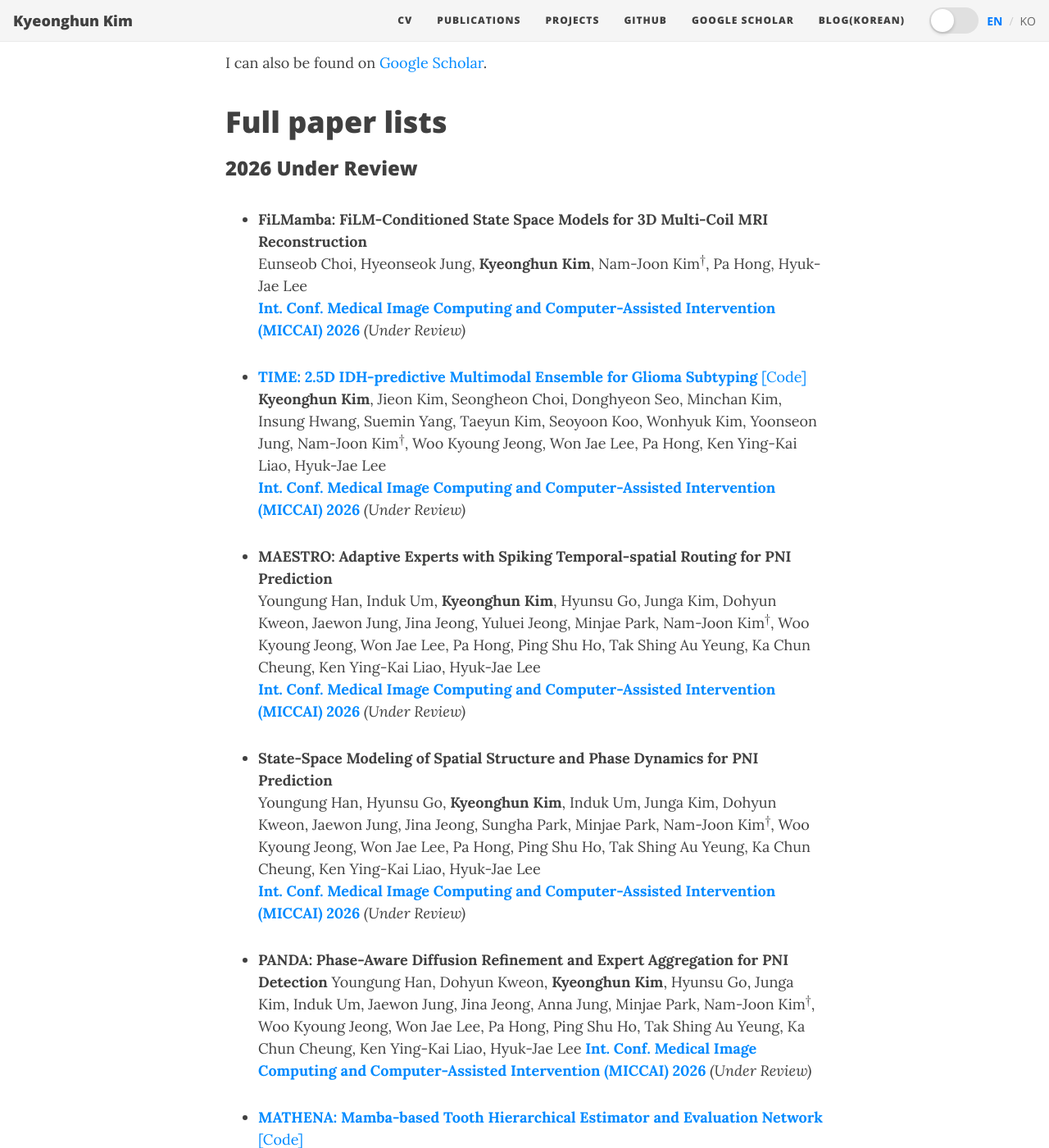
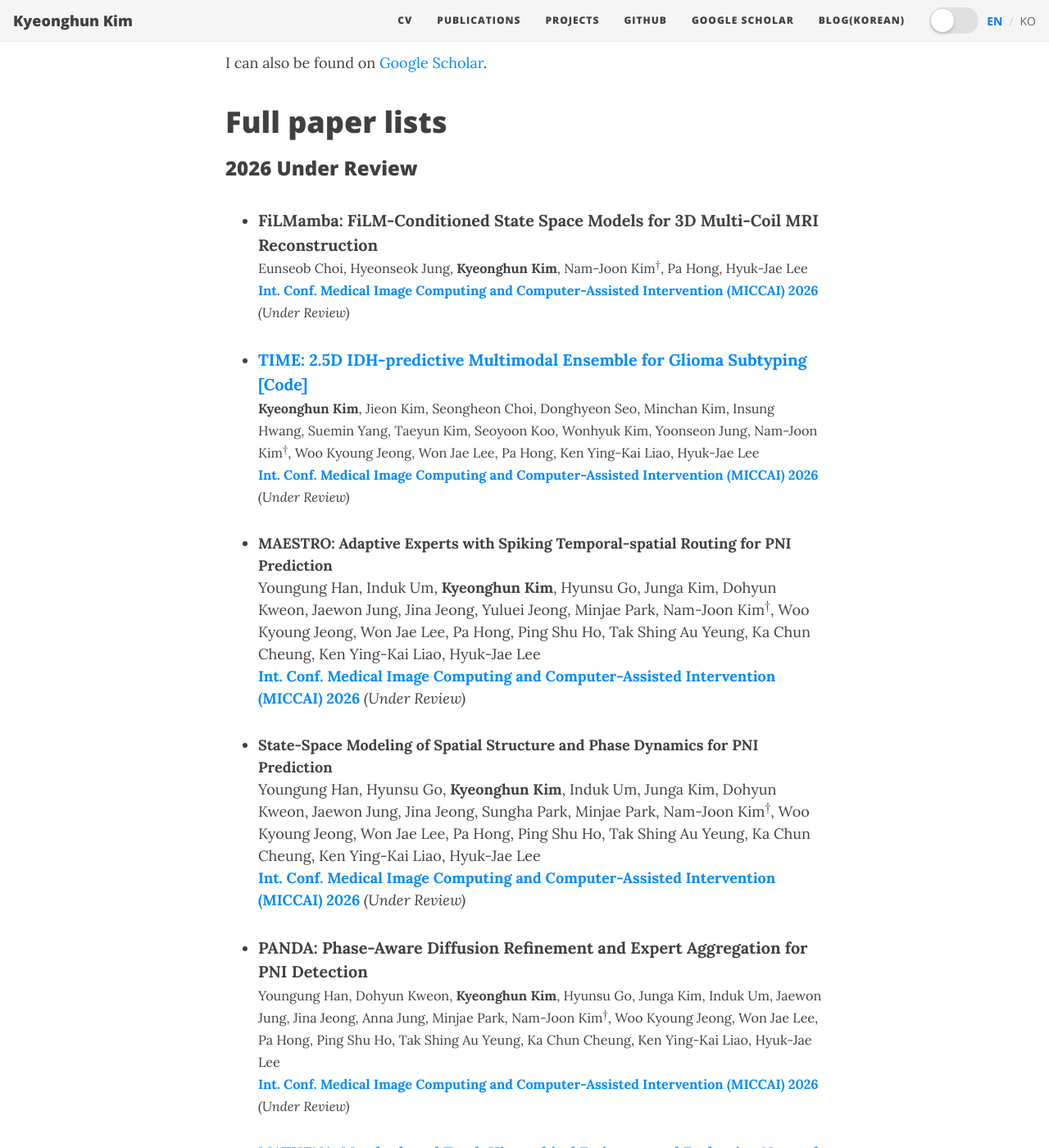
Before and after one commit to khkim1729/khkim1729.github.io, a Jekyll site: the page built from publication.md, in a window 1280 px wide and 1400 px high, scrolled down 310 px. Shown: the whole window at 82% size. Built offline with Jekyll 4.4.1, drawn with Linux system fonts in a browser that asks for light colours; nearby versions of some CDN libraries; some of the changed text lies outside the part shown.

Commit message:
Standardize publication formatting and enhance footer functionality
- Apply consistent publication format across all papers with proper line breaks
- Implement CSS styling for title, author, and venue text differentiation
- Add Portfolio link to footer social network icons for all pages
- Ensure Recent Publications matches full publication page formatting
- Improve visual hierarchy with larger titles and smaller author/venue text

```diff
--- a/_includes/social-networks-links.html
+++ b/_includes/social-networks-links.html
@@ -104,6 +104,18 @@
         <i class="fab fa-linkedin fa-stack-1x fa-inverse"></i>
       </span>
       <span class="sr-only">LinkedIn</span>
+   </a>
+  </li>
+{%- endif -%}
+
+{%- if site.social-network-links.portfolio -%}
+  <li class="list-inline-item">
+    <a href="{{ site.social-network-links.portfolio }}" title="Portfolio" target="_blank">
+      <span class="fa-stack fa-lg" aria-hidden="true">
+        <i class="fas fa-circle fa-stack-2x"></i>
+        <i class="fas fa-briefcase fa-stack-1x fa-inverse"></i>
+      </span>
+      <span class="sr-only">Portfolio</span>
    </a>
   </li>
 {%- endif -%}
--- a/publication.md
+++ b/publication.md
@@ -2,6 +2,12 @@
 layout: page
 title: Publication
 ---
+
+<style>
+.paper-title { font-size: 1.1em; font-weight: bold; }
+.paper-authors { font-size: 0.9em; }
+.paper-venue { font-size: 0.9em; }
+</style>
 
 \* indicates alphabetical order or equal contribution.
 
@@ -11,13 +17,13 @@ I can also be found on [Google Scholar](https://scholar.google.com/citations?use
 
 ### 2026 Under Review
 
-- **FiLMamba: FiLM-Conditioned State Space Models for 3D Multi-Coil MRI Reconstruction**<br/>
-  Eunseob Choi, Hyeonseok Jung, **Kyeonghun Kim**, Nam-Joon Kim<sup>†</sup>, Pa Hong, Hyuk-Jae Lee<br/>
-  [**Int. Conf. Medical Image Computing and Computer-Assisted Intervention (MICCAI) 2026**](https://conferences.miccai.org/2026/en/) *(Under Review)*
+- <span class="paper-title">**FiLMamba: FiLM-Conditioned State Space Models for 3D Multi-Coil MRI Reconstruction**</span><br/>
+  <span class="paper-authors">Eunseob Choi, Hyeonseok Jung, **Kyeonghun Kim**, Nam-Joon Kim<sup>†</sup>, Pa Hong, Hyuk-Jae Lee</span><br/>
+  <span class="paper-venue">[**Int. Conf. Medical Image Computing and Computer-Assisted Intervention (MICCAI) 2026**](https://conferences.miccai.org/2026/en/) *(Under Review)*</span>
 
-- **[TIME: 2.5D IDH-predictive Multimodal Ensemble for Glioma Subtyping](https://github.com/khkim1729/TIME)** [[Code]](https://github.com/khkim1729/TIME)<br/>
-  **Kyeonghun Kim**, Jieon Kim, Seongheon Choi, Donghyeon Seo, Minchan Kim, Insung Hwang, Suemin Yang, Taeyun Kim, Seoyoon Koo, Wonhyuk Kim, Yoonseon Jung, Nam-Joon Kim<sup>†</sup>, Woo Kyoung Jeong, Won Jae Lee, Pa Hong, Ken Ying-Kai Liao, Hyuk-Jae Lee<br/>
-  [**Int. Conf. Medical Image Computing and Computer-Assisted Intervention (MICCAI) 2026**](https://conferences.miccai.org/2026/en/) *(Under Review)*
+- <span class="paper-title">**[TIME: 2.5D IDH-predictive Multimodal Ensemble for Glioma Subtyping](https://github.com/khkim1729/TIME)** [[Code]](https://github.com/khkim1729/TIME)</span><br/>
+  <span class="paper-authors">**Kyeonghun Kim**, Jieon Kim, Seongheon Choi, Donghyeon Seo, Minchan Kim, Insung Hwang, Suemin Yang, Taeyun Kim, Seoyoon Koo, Wonhyuk Kim, Yoonseon Jung, Nam-Joon Kim<sup>†</sup>, Woo Kyoung Jeong, Won Jae Lee, Pa Hong, Ken Ying-Kai Liao, Hyuk-Jae Lee</span><br/>
+  <span class="paper-venue">[**Int. Conf. Medical Image Computing and Computer-Assisted Intervention (MICCAI) 2026**](https://conferences.miccai.org/2026/en/) *(Under Review)*</span>
 
 - **MAESTRO: Adaptive Experts with Spiking Temporal-spatial Routing for PNI Prediction**<br/>
   Youngung Han, Induk Um, **Kyeonghun Kim**, Hyunsu Go, Junga Kim, Dohyun Kweon, Jaewon Jung, Jina Jeong, Yuluei Jeong, Minjae Park, Nam-Joon Kim<sup>†</sup>, Woo Kyoung Jeong, Won Jae Lee, Pa Hong, Ping Shu Ho, Tak Shing Au Yeung, Ka Chun Cheung, Ken Ying-Kai Liao, Hyuk-Jae Lee<br/>
@@ -27,9 +33,9 @@ I can also be found on [Google Scholar](https://scholar.google.com/citations?use
   Youngung Han, Hyunsu Go, **Kyeonghun Kim**, Induk Um, Junga Kim, Dohyun Kweon, Jaewon Jung, Jina Jeong, Sungha Park, Minjae Park, Nam-Joon Kim<sup>†</sup>, Woo Kyoung Jeong, Won Jae Lee, Pa Hong, Ping Shu Ho, Tak Shing Au Yeung, Ka Chun Cheung, Ken Ying-Kai Liao, Hyuk-Jae Lee<br/>
   [**Int. Conf. Medical Image Computing and Computer-Assisted Intervention (MICCAI) 2026**](https://conferences.miccai.org/2026/en/) *(Under Review)*
 
-- **PANDA: Phase-Aware Diffusion Refinement and Expert Aggregation for PNI Detection**
-  Youngung Han, Dohyun Kweon, **Kyeonghun Kim**, Hyunsu Go, Junga Kim, Induk Um, Jaewon Jung, Jina Jeong, Anna Jung, Minjae Park, Nam-Joon Kim<sup>†</sup>, Woo Kyoung Jeong, Won Jae Lee, Pa Hong, Ping Shu Ho, Tak Shing Au Yeung, Ka Chun Cheung, Ken Ying-Kai Liao, Hyuk-Jae Lee
-  [**Int. Conf. Medical Image Computing and Computer-Assisted Intervention (MICCAI) 2026**](https://conferences.miccai.org/2026/en/) *(Under Review)*
+- <span class="paper-title">**PANDA: Phase-Aware Diffusion Refinement and Expert Aggregation for PNI Detection**</span><br/>
+  <span class="paper-authors">Youngung Han, Dohyun Kweon, **Kyeonghun Kim**, Hyunsu Go, Junga Kim, Induk Um, Jaewon Jung, Jina Jeong, Anna Jung, Minjae Park, Nam-Joon Kim<sup>†</sup>, Woo Kyoung Jeong, Won Jae Lee, Pa Hong, Ping Shu Ho, Tak Shing Au Yeung, Ka Chun Cheung, Ken Ying-Kai Liao, Hyuk-Jae Lee</span><br/>
+  <span class="paper-venue">[**Int. Conf. Medical Image Computing and Computer-Assisted Intervention (MICCAI) 2026**](https://conferences.miccai.org/2026/en/) *(Under Review)*</span>
 
 - **[MATHENA: Mamba-based Tooth Hierarchical Estimator and Evaluation Network](https://github.com/khkim1729/mathena)** [[Code]](https://github.com/khkim1729/mathena)<br/>
   **Kyeonghun Kim**, Jaehyung Park, Youngung Han, Anna Jung, Seongbin Park, Sumin Lee, Jiwon Yang, Jiyoon Han, Subeen Lee, Junsu Lim, Hyunsu Go, Eunseob Choi, Hyeonseok Jung, Soo Yong Kim, Nam-Joon Kim<sup>†</sup>, Woo Kyoung Jeong, Won Jae Lee, Pa Hong, Ken Ying-Kai Liao, Hyuk-Jae Lee<br/>
@@ -41,9 +47,9 @@ I can also be found on [Google Scholar](https://scholar.google.com/citations?use
 
 ### 2026 Publications
 
-- **[3D-LLDM: Label-Guided 3D Latent Diffusion Model](https://drive.google.com/file/d/1vAzN0kGJcB5YubmK4JvNFUgaqlec4kzZ/view?usp=sharing)** [[Poster]](https://drive.google.com/file/d/1mftbV7-XWdl3k3FDau8Vv8MZddhJ8oGK/view?usp=sharing) [[Slides]](https://drive.google.com/file/d/1haddFfwmRb3lFlNVbTGn8_GuqbhntSNP/view?usp=drive_link)<br/>
-  **Kyeonghun Kim**, Jaehyeok Bae, Youngung Han, Joo Young Bae, Seoyoung Ju, Junsu Lim, Gyeongmin Kim, Nam-Joon Kim<sup>†</sup>, Woo Kyoung Jeong, Ken Ying-Kai Liao, Won Jae Lee, Pa Hong, Hyuk-Jae Lee<br/>
-  [**IEEE Int. Symp. Biomedical Imaging (ISBI) 2026**](https://biomedicalimaging.org/2026/) ***Oral Presentation***
+- <span class="paper-title">**[3D-LLDM: Label-Guided 3D Latent Diffusion Model](https://drive.google.com/file/d/1vAzN0kGJcB5YubmK4JvNFUgaqlec4kzZ/view?usp=sharing)** [[Poster]](https://drive.google.com/file/d/1mftbV7-XWdl3k3FDau8Vv8MZddhJ8oGK/view?usp=sharing) [[Slides]](https://drive.google.com/file/d/1haddFfwmRb3lFlNVbTGn8_GuqbhntSNP/view?usp=drive_link)</span><br/>
+  <span class="paper-authors">**Kyeonghun Kim**, Jaehyeok Bae, Youngung Han, Joo Young Bae, Seoyoung Ju, Junsu Lim, Gyeongmin Kim, Nam-Joon Kim<sup>†</sup>, Woo Kyoung Jeong, Ken Ying-Kai Liao, Won Jae Lee, Pa Hong, Hyuk-Jae Lee</span><br/>
+  <span class="paper-venue">[**IEEE Int. Symp. Biomedical Imaging (ISBI) 2026**](https://biomedicalimaging.org/2026/) ***Oral Presentation***</span>
 
 - **[LOSA-NET: Localized and Scale-Adaptive Network](https://drive.google.com/file/d/13yCLS1jSmsWlOd7VjjoABJ5YA25Txp6d/view?usp=drive_link)**
   Youngung Han, Hyunsu Go, **Kyeonghun Kim**, Induk Um, Junga Kim, Jaewon Jung, Nam-Joon Kim<sup>†</sup>, Woo Kyoung Jeong<sup>†</sup>, Won Jae Lee, Ken Ying-Kai Liao, Pa Hong, Hyuk-Jae Lee [[Slides]](https://drive.google.com/file/d/1haddFfwmRb3lFlNVbTGn8_GuqbhntSNP/view?usp=drive_link)
@@ -61,9 +67,9 @@ I can also be found on [Google Scholar](https://scholar.google.com/citations?use
   Seohyoung Park, Jaeyeol Lim, Seoyoung Ju, **Kyeonghun Kim**, Nam-Joon Kim<sup>†</sup>, Hyuk-Jae Lee [[Code]](https://github.com/khkim1729/COTTUS) [[Poster]](https://drive.google.com/file/d/1OWqMKs0wLtwm9DEdIDqof93lPMtqfDaQ/view?usp=sharing)
   [**IEEE Int. Conf. Electronics, Information, and Communication (ICEIC) 2026**](https://iceic.org/2026/)
 
-- **[MAESIL: Masked Autoencoder for Enhanced Self-supervised Medical Image Learning](https://drive.google.com/file/d/1saWbcEu17BOUgGZUKTnXILk4p4EZ3P7G/view)**
-  **Kyeonghun Kim**, Hyeonseok Jung, Youngung Han, Junsu Lim, YeonJu Jean, Seongbin Park, Eunseob Choi, Hyunsu Go, SeoYoung Ju, Seohyoung Park, Gyeongmin Kim, MinJu Kwon, KyungSeok Yuh, Soo Yong Kim, Ken Ying-Kai Liao, Nam-Joon Kim<sup>†</sup>, Hyuk-Jae Lee [[Code]](https://github.com/khkim1729/MAEgic) [[Poster]](https://drive.google.com/file/d/12Hc7rvhjkuc640BqzIbnKFGVCoInGj44/view?usp=sharing)
-  [**IEEE Int. Conf. Electronics, Information, and Communication (ICEIC) 2026**](https://iceic.org/2026/)
+- <span class="paper-title">**[MAESIL: Masked Autoencoder for Enhanced Self-supervised Medical Image Learning](https://drive.google.com/file/d/1saWbcEu17BOUgGZUKTnXILk4p4EZ3P7G/view)** [[Code]](https://github.com/khkim1729/MAEgic) [[Poster]](https://drive.google.com/file/d/12Hc7rvhjkuc640BqzIbnKFGVCoInGj44/view?usp=sharing)</span><br/>
+  <span class="paper-authors">**Kyeonghun Kim**, Hyeonseok Jung, Youngung Han, Junsu Lim, YeonJu Jean, Seongbin Park, Eunseob Choi, Hyunsu Go, SeoYoung Ju, Seohyoung Park, Gyeongmin Kim, MinJu Kwon, KyungSeok Yuh, Soo Yong Kim, Ken Ying-Kai Liao, Nam-Joon Kim<sup>†</sup>, Hyuk-Jae Lee</span><br/>
+  <span class="paper-venue">[**IEEE Int. Conf. Electronics, Information, and Communication (ICEIC) 2026**](https://iceic.org/2026/)</span>
 
 ### 2025 Publications
 
```
Also changed, not shown: index.md (+18 -12 lines).
